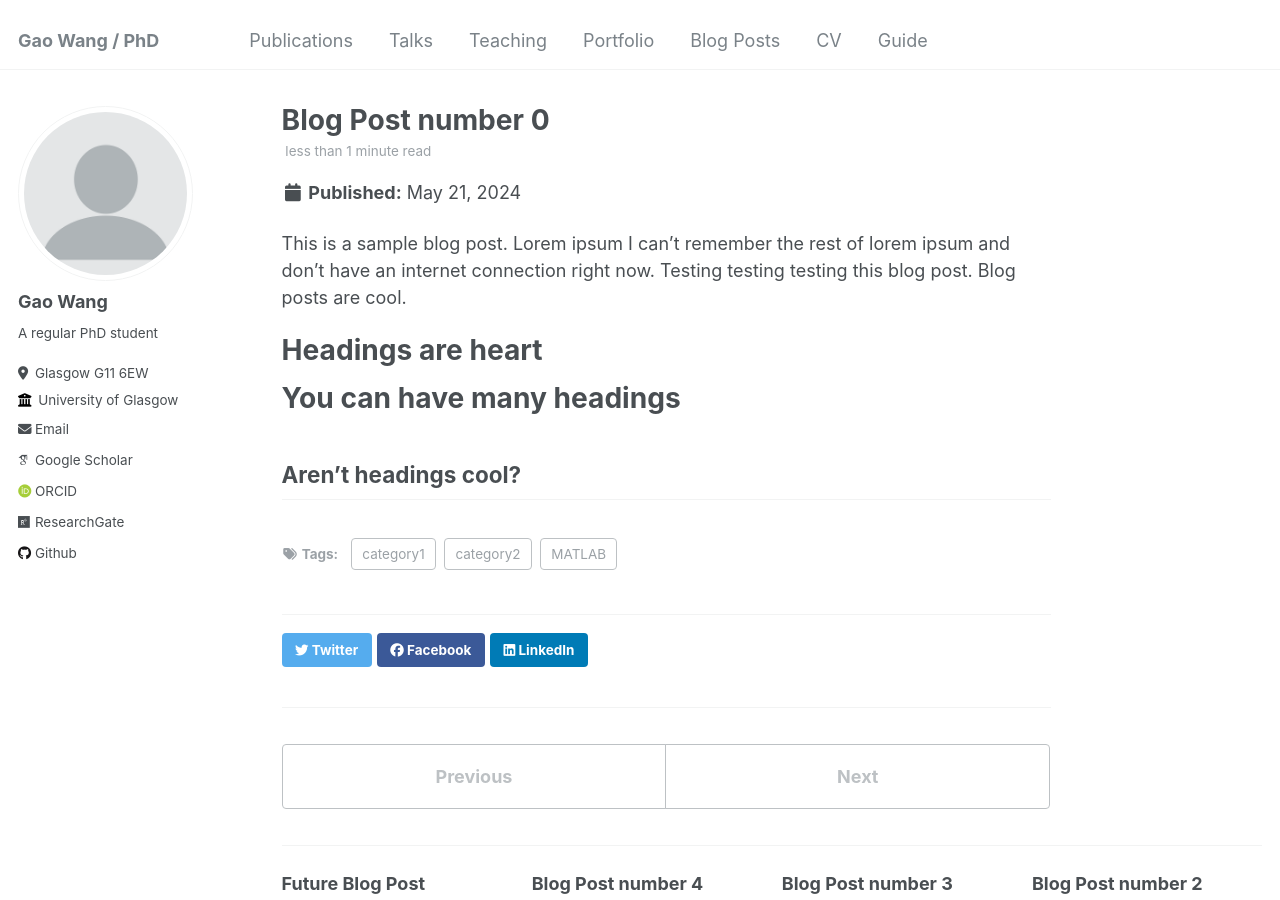
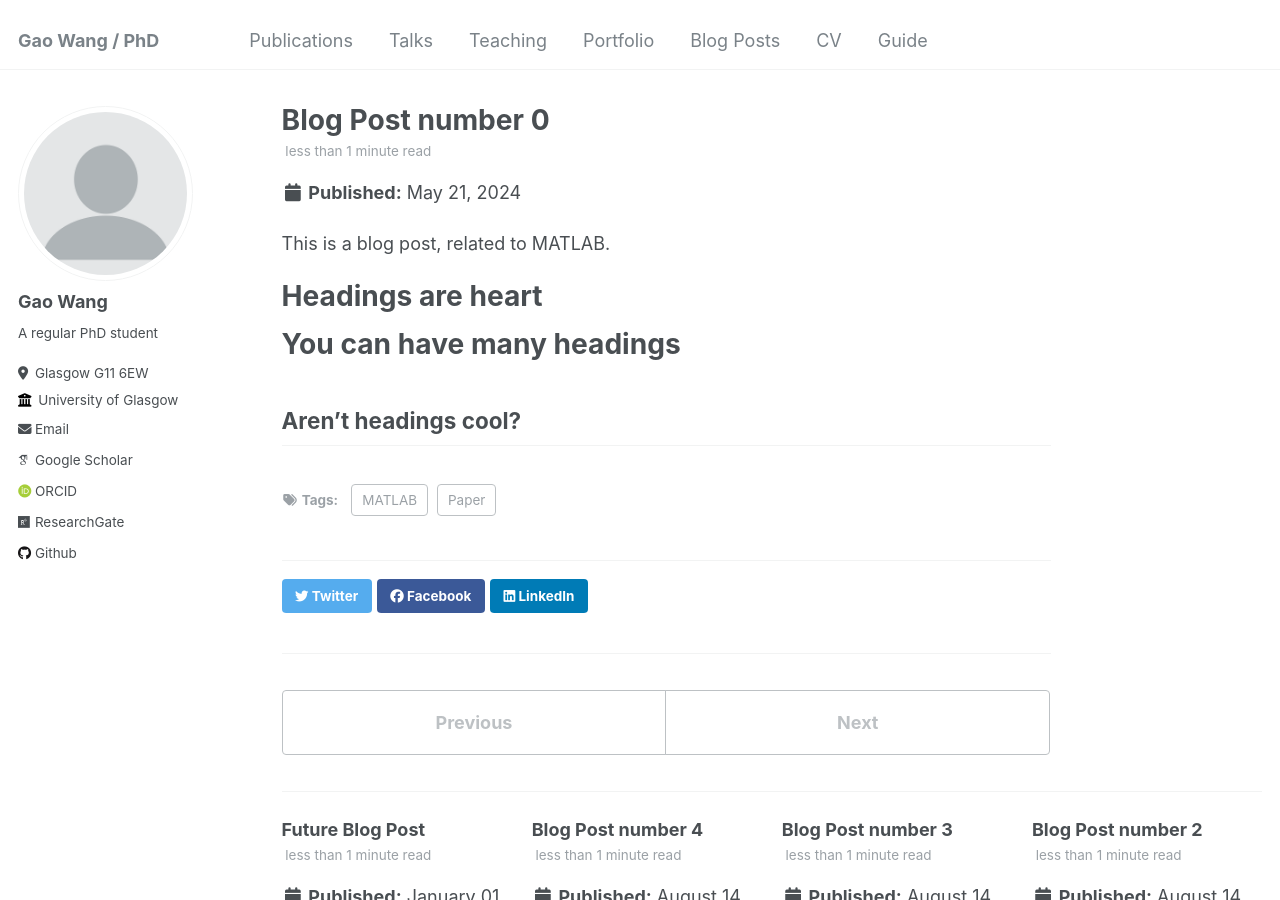
Before and after one commit to wg1275970202/test_page.github.io, a Jekyll site: the page built from _posts/2024-05-21-blog-post-0.md, in a window 1280 px wide and 900 px high. Built offline with Jekyll 4.4.1, drawn with Linux system fonts in a browser that asks for light colours; some web fonts are replaced.

Commit message:
Update 2024-05-21-blog-post-0.md

```diff
--- a/_posts/2024-05-21-blog-post-0.md
+++ b/_posts/2024-05-21-blog-post-0.md
@@ -4,11 +4,10 @@
 permalink: /posts/2024/05/blog-post-0/
 tags:
   - MATLAB
-  - category1
-  - category2
+  - Paper
 ---
 
-This is a sample blog post. Lorem ipsum I can't remember the rest of lorem ipsum and don't have an internet connection right now. Testing testing testing this blog post. Blog posts are cool.
+This is a blog post, related to MATLAB.
 
 Headings are heart
 ======
```
